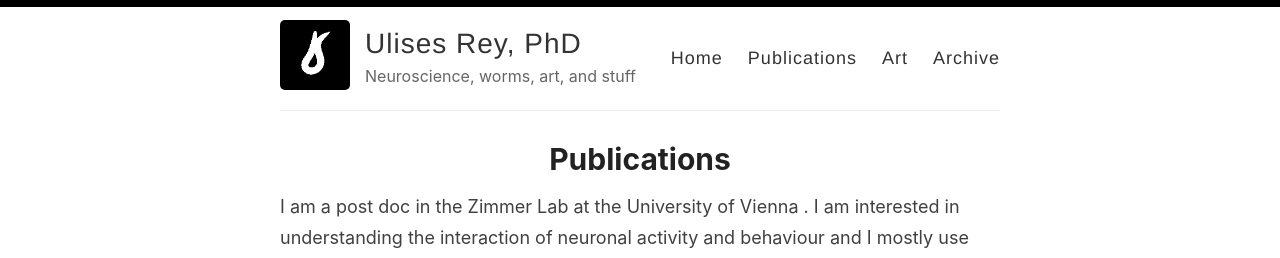
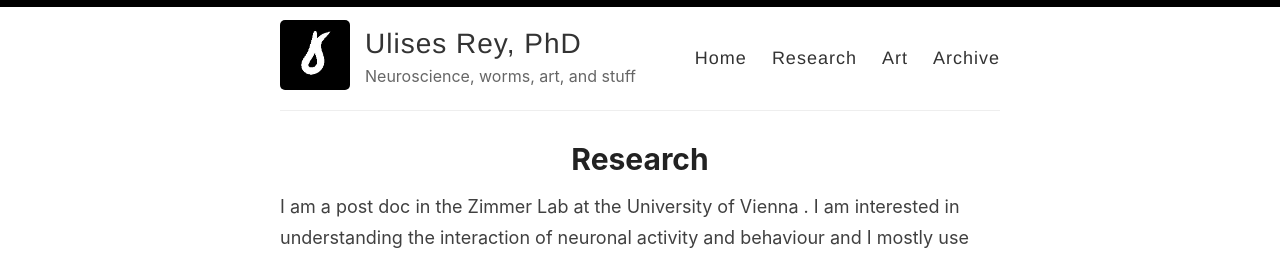
Before and after one commit to ulisesrey/ulisesrey.github.io, a Jekyll site: the page built from _pages/publications.md, in a window 1280 px wide. Shown: the top 258 px of the page. Built offline with Jekyll 4.4.1, drawn with Linux system fonts in a browser that asks for light colours.

Commit message:
publications changed to research

```diff
--- a/_layouts/default.html
+++ b/_layouts/default.html
@@ -29,7 +29,7 @@
 
             <nav>
               <a href="{{ site.baseurl }}/">Home</a>
-              <a href="{{ site.baseurl }}/publications">Publications</a>
+              <a href="{{ site.baseurl }}/research">Research</a>
               <a href="{{ site.baseurl }}/art">Art</a>
               <a href="{{ site.baseurl }}/archive">Archive</a>
             </nav>
--- a/_pages/publications.md
+++ b/_pages/publications.md
@@ -1,7 +1,7 @@
 ---
 layout: page
-title: Publications
-permalink: /publications/
+title: Research
+permalink: /research/
 ---
 
 I am a post doc in the Zimmer Lab at the University of Vienna .
```
